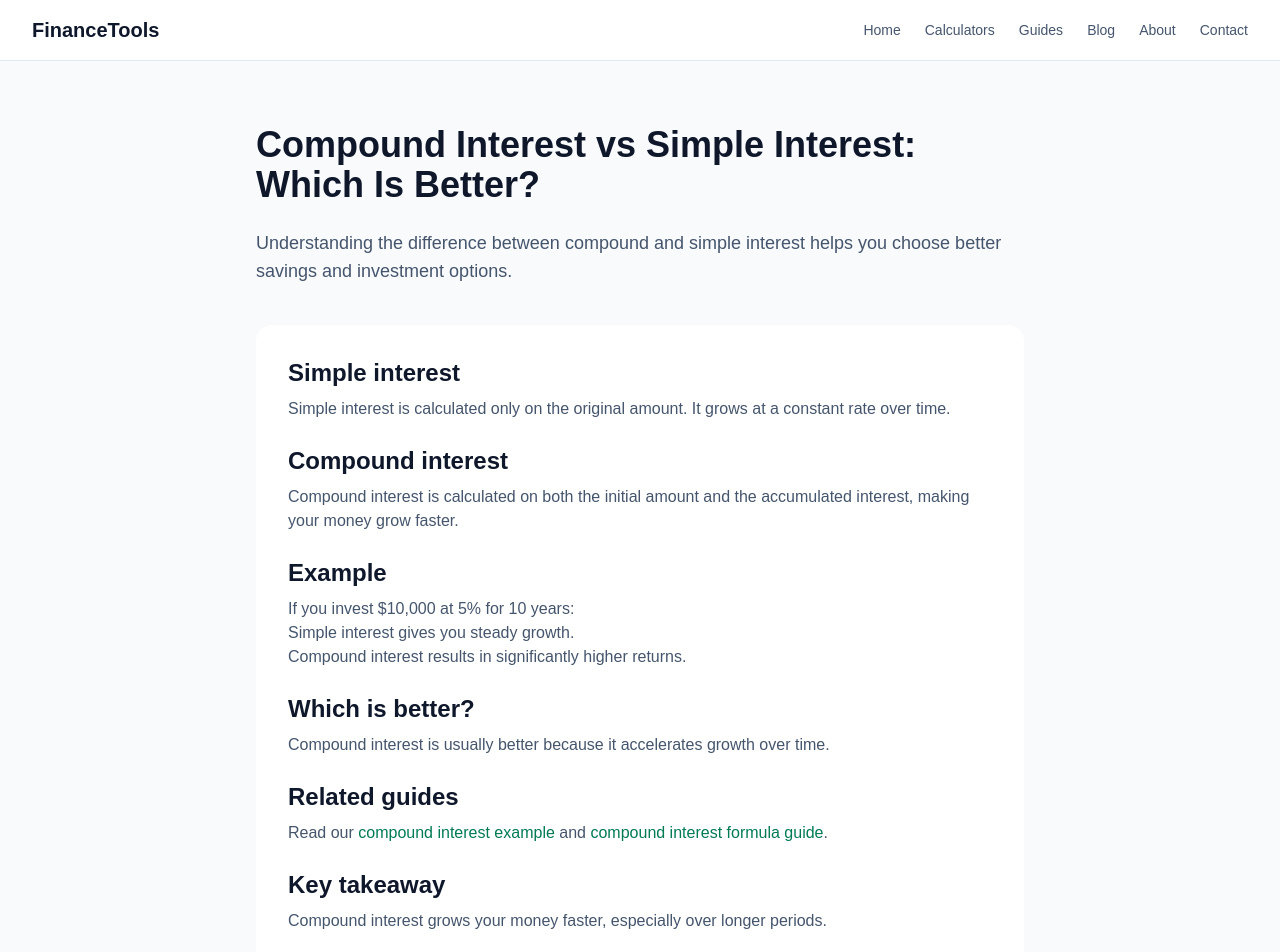
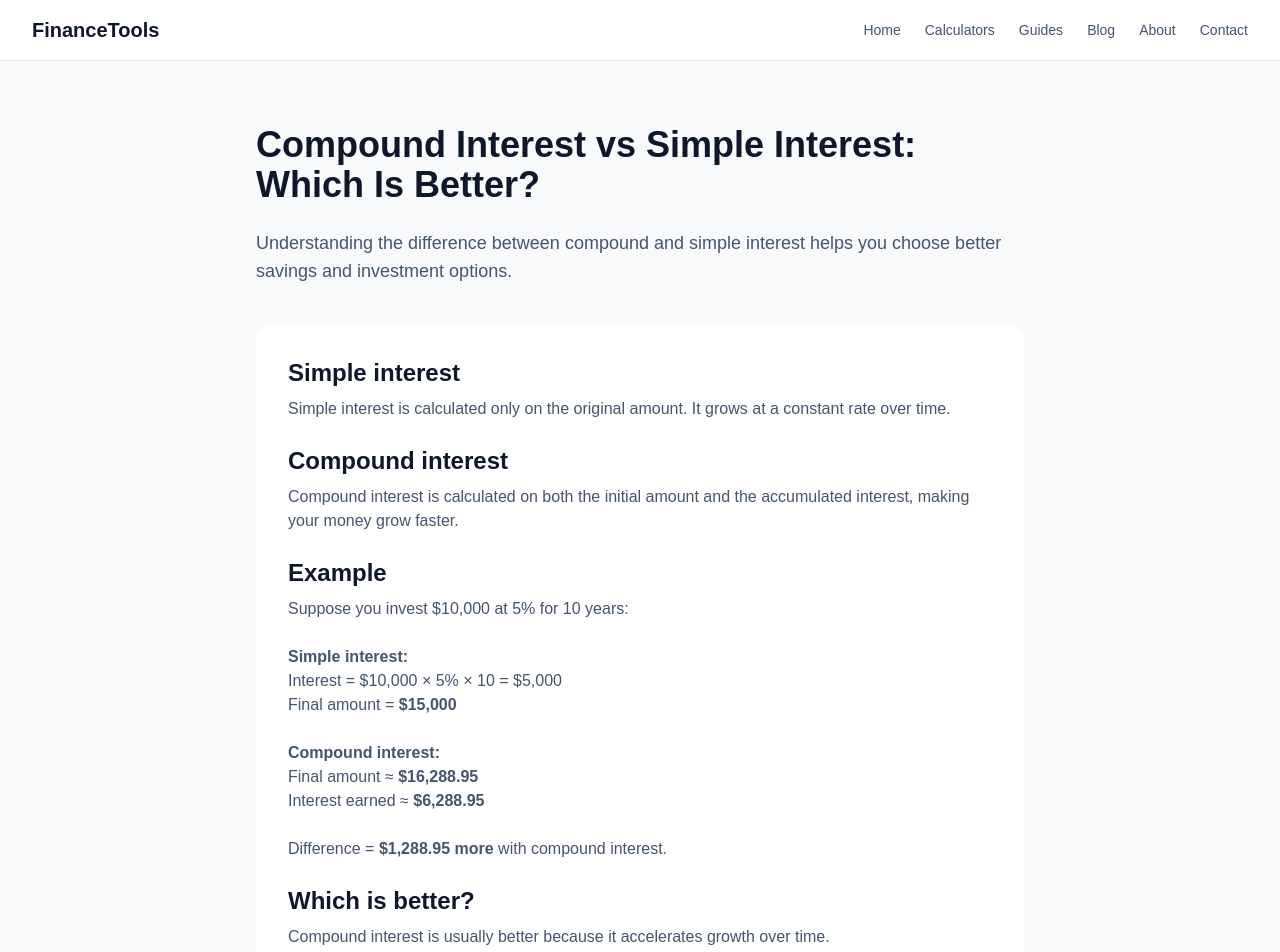
Before and after one commit to alameersam/finance-tools, a Next.js app: page /guides/compound-vs-simple-interest in a window 1280 px wide. Shown: the top 952 px of the page. Built offline with nearby package versions, Linux system fonts and the light colour scheme.

Commit message:
improve compound vs simple interest example

```diff
--- a/app/guides/compound-vs-simple-interest/page.tsx
+++ b/app/guides/compound-vs-simple-interest/page.tsx
@@ -35,15 +35,22 @@ export default function InterestComparisonPage() {
           </div>
 
           <div>
-            <h2 className="text-2xl font-semibold">Example</h2>
-            <p className="mt-2 text-slate-600">
-              If you invest $10,000 at 5% for 10 years:
-              <br />
-              Simple interest gives you steady growth.
-              <br />
-              Compound interest results in significantly higher returns.
-            </p>
-          </div>
+  <h2 className="text-2xl font-semibold">Example</h2>
+  <p className="mt-2 text-slate-600">
+    Suppose you invest $10,000 at 5% for 10 years:
+    <br /><br />
+
+    <strong>Simple interest:</strong><br />
+    Interest = $10,000 × 5% × 10 = $5,000<br />
+    Final amount = <strong>$15,000</strong><br /><br />
+
+    <strong>Compound interest:</strong><br />
+    Final amount ≈ <strong>$16,288.95</strong><br />
+    Interest earned ≈ <strong>$6,288.95</strong><br /><br />
+
+    Difference = <strong>$1,288.95 more</strong> with compound interest.
+  </p>
+</div>
 
           <div>
             <h2 className="text-2xl font-semibold">Which is better?</h2>
```
